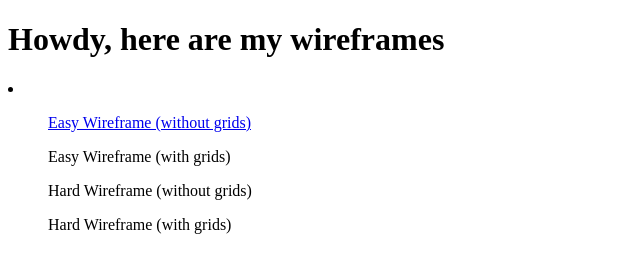
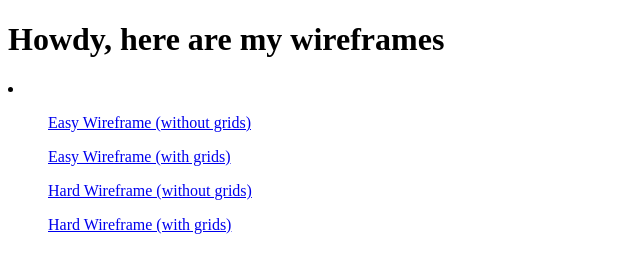
Before and after one commit to mlk224/Wireframes, a plain HTML site: page index.html in a window 1280 px wide. Shown: the whole page, without its empty margins (0-640 px from the left). Drawn offline with Linux system fonts and the light colour scheme.

Commit message:
Update index.html

```diff
--- a/index.html
+++ b/index.html
@@ -10,9 +10,9 @@
     <h1>Howdy, here are my wireframes</h1>
     <li>
         <ul><a href="https://mlk224.github.io/Wireframes/Easy/index">Easy Wireframe (without grids)</a></ul>
-        <ul>Easy Wireframe (with grids)</ul>
-        <ul>Hard Wireframe (without grids)</ul>
-        <ul>Hard Wireframe (with grids)</ul>
+        <ul><a href="https://mlk224.github.io/Wireframes/Easy-Grid/index">Easy Wireframe (with grids)</a></ul>
+        <ul><a href="https://mlk224.github.io/Wireframes/Hard/index">Hard Wireframe (without grids)</a></ul>
+        <ul><a href="https://mlk224.github.io/Wireframes/Hard-Grid/index">Hard Wireframe (with grids)</a></ul>
     </li>
 </body>
 </html>
```
